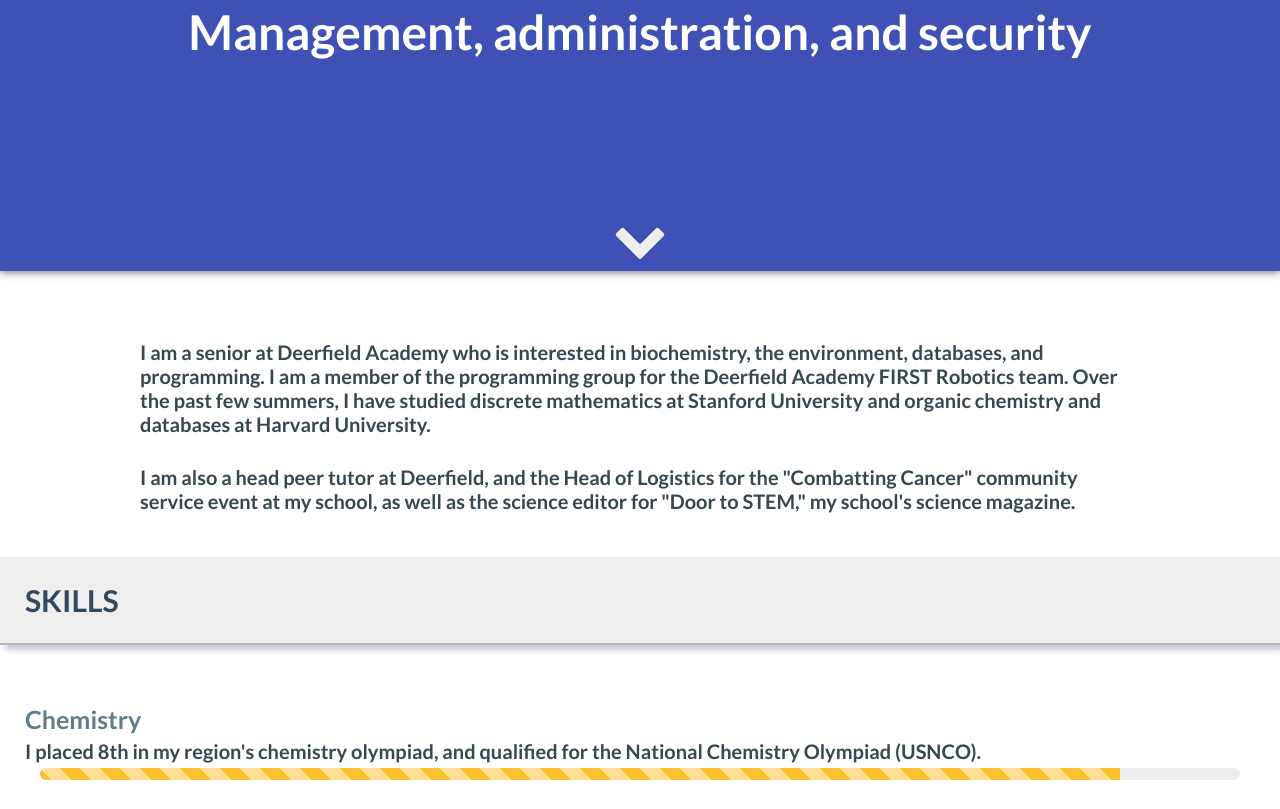
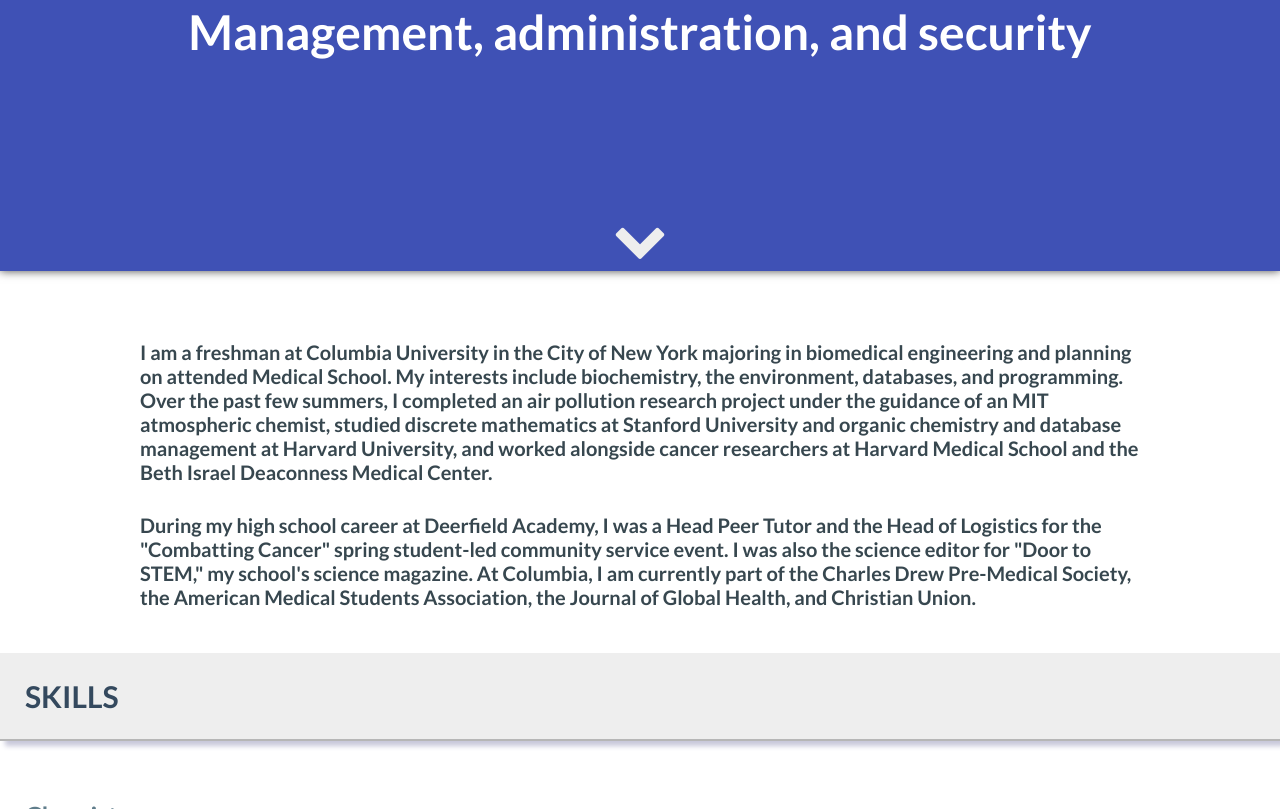
Before and after one commit to alexkaminsky/alexkaminsky.github.io, a plain HTML site: page index.html in a window 1280 px wide. Shown: the part 520-1329 px from the top of the page. Drawn offline with nearby package versions, Linux system fonts and the light colour scheme.

Commit message:
updated for college

```diff
--- a/index.html
+++ b/index.html
@@ -80,11 +80,11 @@
 
   <div class="part part-text center">
     <h6>
-      I am a senior at Deerfield Academy who is interested in biochemistry, the environment, databases, and programming. I am a member of the programming group for the Deerfield Academy FIRST Robotics team. Over the past few summers, I have studied discrete mathematics at Stanford University and organic chemistry and databases at Harvard University.
+      I am a freshman at Columbia University in the City of New York majoring in biomedical engineering and planning on attended Medical School. My interests include biochemistry, the environment, databases, and programming. Over the past few summers, I completed an air pollution research project under the guidance of an MIT atmospheric chemist, studied discrete mathematics at Stanford University and organic chemistry and database management at Harvard University, and worked alongside cancer researchers at Harvard Medical School and the Beth Israel Deaconness Medical Center.
     </h6>
     <br/>
     <h6>
-      I am also a head peer tutor at Deerfield, and the Head of Logistics for the "Combatting Cancer" community service event at my school, as well as the science editor for "Door to STEM," my school's science magazine.
+      During my high school career at Deerfield Academy, I was a Head Peer Tutor and the Head of Logistics for the "Combatting Cancer" spring student-led community service event. I was also the science editor for "Door to STEM," my school's science magazine. At Columbia, I am currently part of the Charles Drew Pre-Medical Society, the American Medical Students Association, the Journal of Global Health, and Christian Union.
     </h6>
     <br/>
 	</div>
```
